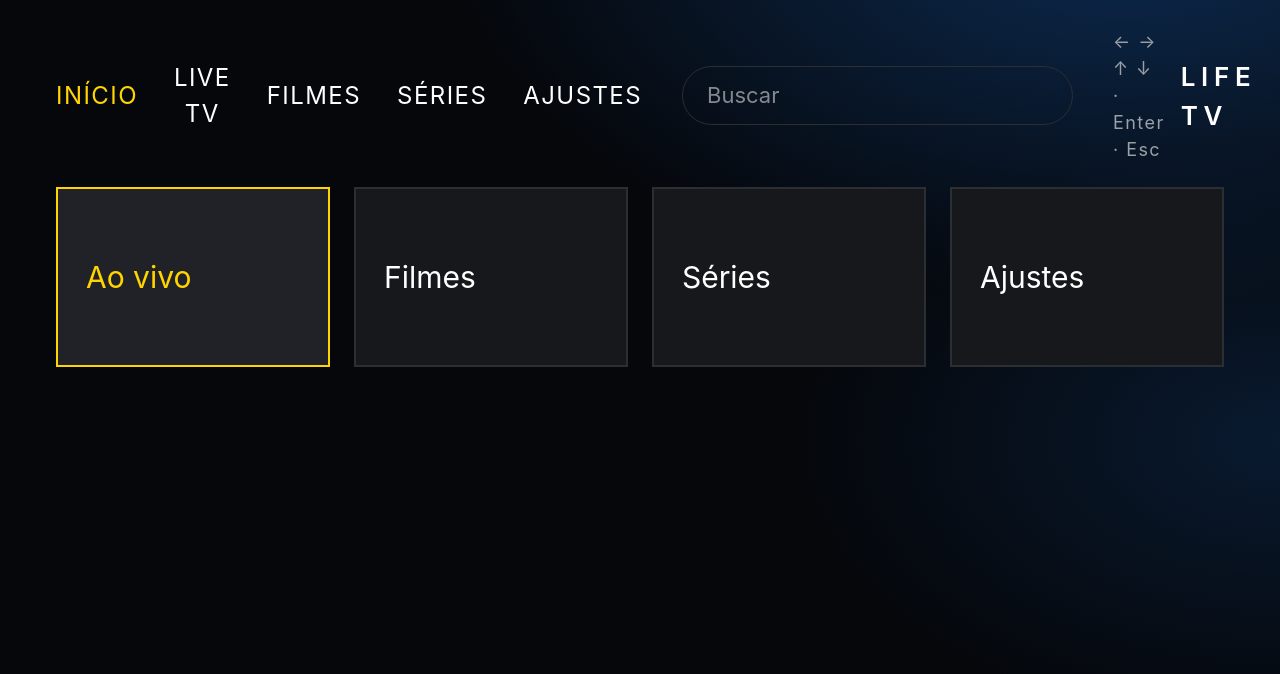
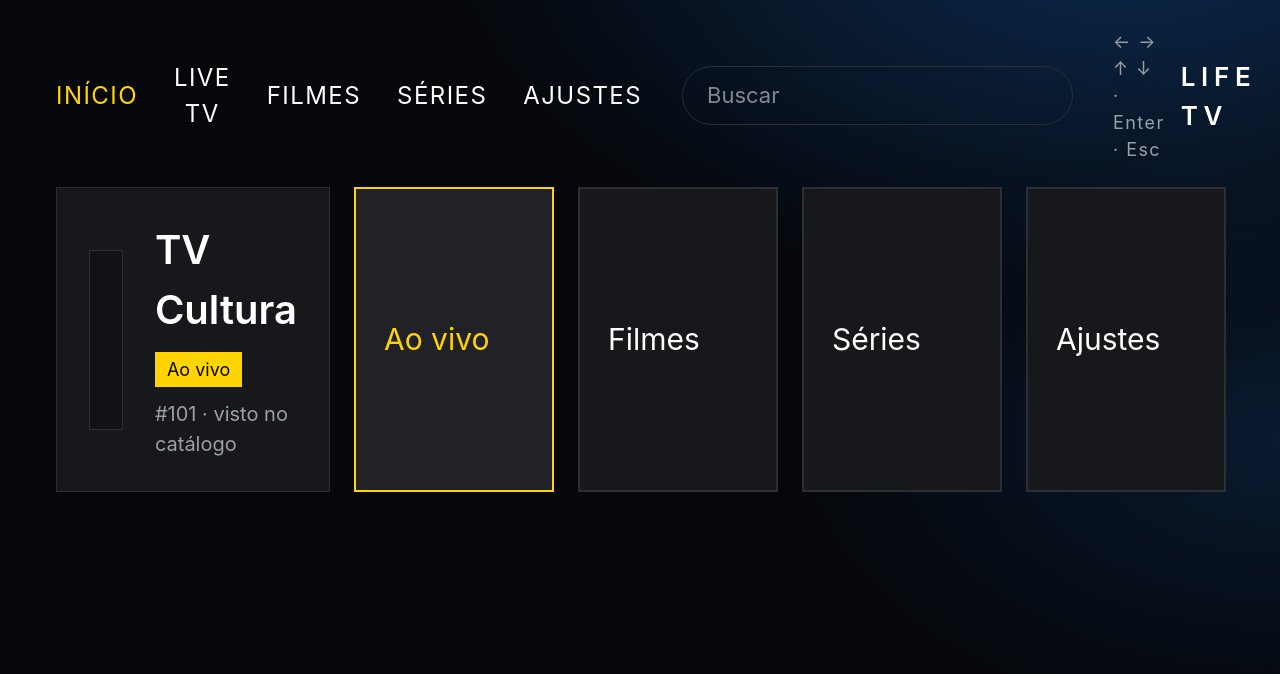
Before and after one commit to puppe1990/life-tv, a website with bundled scripts: page web/index.html in a window 1280 px wide. Built offline with nearby package versions, Linux system fonts and the light colour scheme.

Commit message:
feat: destaque na home e EPG de demonstração (#20)
- fakeXtreamPortal aceita shortEpg e seriesInfo (por stream/série)
- demo serve EPG do canal 101 e um episódio da série 401
- home mostra o primeiro item do último catálogo como destaque
  (nome, tipo e id) logo acima dos quatro tiles
- testes: demo→destaque, EPG/episódios no client e hero na view
- corrige Buffer no demo (quebrava no navegador e derrubava o app inteiro)

Co-authored-by: CommandCodeBot <noreply@commandcode.ai>

```diff
--- a/src/demoPortal.mjs
+++ b/src/demoPortal.mjs
@@ -1,4 +1,10 @@
 import { createFakeXtreamPortal } from './fakeXtreamPortal.mjs'
+
+/** base64 do texto: btoa no navegador, Buffer no Node. */
+function base64(text) {
+  if (typeof btoa === 'function') return btoa(text)
+  return Buffer.from(text, 'utf8').toString('base64')
+}
 
 export const DEMO_PLAYLIST = {
   kind: 'xc',
@@ -71,5 +77,26 @@ export function createDemoFetch() {
     ],
     seriesCategories: [{ category_id: '4', category_name: 'Drama', parent_id: 0 }],
     series: [{ series_id: 401, name: 'Capitães da Areia', category_id: '4', cover: '' }],
+    shortEpg: {
+      101: {
+        epg_listings: [
+          {
+            id: 1,
+            title: base64('Jornal da Cultura'),
+            description: base64('Notícias do dia'),
+            start: '2026-10-30 12:00:00',
+            end: '2026-10-30 13:00:00',
+            has_archive: 1,
+          },
+        ],
+      },
+    },
+    seriesInfo: {
+      401: {
+        episodes: {
+          1: [{ id: 9001, episode_num: 1, title: 'Primeiro', container_extension: 'mp4' }],
+        },
+      },
+    },
   })
 }
--- a/src/fakeXtreamPortal.mjs
+++ b/src/fakeXtreamPortal.mjs
@@ -12,6 +12,8 @@ function readAction(url) {
     username: parsed.searchParams.get('username'),
     password: parsed.searchParams.get('password'),
     action: parsed.searchParams.get('action'),
+    streamId: parsed.searchParams.get('stream_id'),
+    seriesId: parsed.searchParams.get('series_id'),
   }
 }
 
@@ -26,6 +28,8 @@ export function createFakeXtreamPortal({
   vodStreams = [],
   seriesCategories = [],
   series = [],
+  shortEpg = {},
+  seriesInfo = {},
   m3uText = '',
 }) {
   const tables = {
@@ -35,6 +39,10 @@ export function createFakeXtreamPortal({
     get_vod_streams: vodStreams,
     get_series_categories: seriesCategories,
     get_series: series,
+  }
+  const byId = {
+    get_short_epg: (req) => shortEpg[req.streamId] ?? { epg_listings: [] },
+    get_series_info: (req) => seriesInfo[req.seriesId] ?? { episodes: {} },
   }
   return async function fakeFetch(url) {
     const req = readAction(url)
@@ -48,6 +56,7 @@ export function createFakeXtreamPortal({
       return jsonOk({ user_info: { auth: 0, status: 'Disabled' }, server_info: {} })
     }
     if (!req.action) return jsonOk(login)
+    if (byId[req.action]) return jsonOk(byId[req.action](req))
     return jsonOk(tables[req.action] ?? [])
   }
 }
--- a/test/catalogView.test.mjs
+++ b/test/catalogView.test.mjs
@@ -125,3 +125,14 @@ test('abas marcam a ativa com a classe do amarelo', () => {
   assert.match(document.getElementById('tab-movies').className, /text-accent/)
   assert.equal(document.getElementById('tab-inicio').className.includes('text-accent'), false)
 })
+
+test('home mostra o destaque quando há item escolhido', () => {
+  state.featured = { kind: 'live', name: 'TV Cultura', id: 101 }
+  renderHome()
+  const hero = document.querySelector('#home article')
+  assert.ok(hero)
+  assert.match(hero.textContent, /TV Cultura/)
+  assert.match(hero.textContent, /Ao vivo/)
+  assert.equal(document.querySelectorAll('#home button').length, 4)
+  state.featured = null
+})
--- /dev/null
+++ b/test/sessionDemo.test.mjs
@@ -0,0 +1,33 @@
+import assert from 'node:assert/strict'
+import { beforeEach, test } from 'node:test'
+import { JSDOM } from 'jsdom'
+import { faker } from './factories.mjs'
+
+const dom = new JSDOM('<!doctype html><body><section id="home"></section></body>')
+globalThis.document = dom.window.document
+
+const { state } = await import('../web/state.mjs')
+const { startDemo } = await import('../web/session.mjs')
+
+beforeEach(() => {
+  faker.seed(58)
+  state.redraw = () => {}
+  state.featured = null
+})
+
+function settle() {
+  return new Promise((resolve) => setTimeout(resolve, 50))
+}
+
+test('demo pré-carrega o catálogo e destaca o primeiro canal', async () => {
+  startDemo()
+  await settle()
+  assert.equal(state.featured.kind, 'live')
+  assert.equal(state.featured.name, 'TV Cultura')
+})
+
+test('demo começa na home com o cliente pronto', () => {
+  startDemo()
+  assert.equal(state.shell.screen, 'home')
+  assert.ok(state.client)
+})
--- a/test/xtreamClient.test.mjs
+++ b/test/xtreamClient.test.mjs
@@ -1,6 +1,7 @@
 import assert from 'node:assert/strict'
 import { beforeEach, test } from 'node:test'
 import { createXtreamClient } from '../src/xtreamClient.mjs'
+import { createDemoFetch, DEMO_PLAYLIST } from '../src/demoPortal.mjs'
 import { createFakeXtreamPortal } from '../src/fakeXtreamPortal.mjs'
 import { liveStreamUrl } from '../src/xtreamUrls.mjs'
 import {
@@ -135,3 +136,18 @@ test('seriesCatalog usa series_id do faker', async () => {
   assert.equal(catalog.categories[0].items[0].id, series.series_id)
   assert.equal(catalog.categories[0].items[0].name, series.name)
 })
+
+test('demo entrega EPG curto do canal', async () => {
+  const client = createXtreamClient({ playlist: DEMO_PLAYLIST, fetch: createDemoFetch() })
+  const listings = await client.shortEpg(101)
+  assert.equal(listings.length, 1)
+  assert.equal(listings[0].title, 'Jornal da Cultura')
+  assert.equal(listings[0].hasArchive, true)
+})
+
+test('demo entrega episódios da série', async () => {
+  const client = createXtreamClient({ playlist: DEMO_PLAYLIST, fetch: createDemoFetch() })
+  const episodes = await client.seriesEpisodes(401)
+  assert.equal(episodes.length, 1)
+  assert.equal(episodes[0].extension, 'mp4')
+})
--- a/web/catalogView.mjs
+++ b/web/catalogView.mjs
@@ -26,11 +26,36 @@ const TAB_SCREENS = {
 }
 
 /** Home, abas e catálogo em três colunas (categorias, itens, detalhe). */
+
+const FEATURED_KIND = { live: 'Ao vivo', movies: 'Filme', series: 'Série' }
+
+function renderFeatured() {
+  const featured = state.featured
+  if (!featured) return []
+  const card = el('article', 'flex items-center gap-8 border border-line bg-panel p-8')
+  card.append(el('div', 'h-[180px] w-[130px] border border-line bg-well'))
+  const info = el('div', 'grid gap-3')
+  info.append(el('h2', 'm-0 text-[40px] font-semibold', featured.name))
+  info.append(
+    el(
+      'span',
+      'w-fit bg-accent px-3 py-1 text-[18px] text-void',
+      FEATURED_KIND[featured.kind] ?? '',
+    ),
+  )
+  info.append(
+    el('p', 'm-0 max-w-[70ch] text-[20px] text-mute', `#${featured.id} · visto no catálogo`),
+  )
+  card.append(info)
+  return [card]
+}
+
 export function renderHome() {
   const root = byId('home')
   root.hidden = state.shell.screen !== 'home'
   if (root.hidden) return
-  root.replaceChildren(
+  const tiles = el('div', 'grid grid-cols-[repeat(4,minmax(200px,1fr))] gap-6')
+  tiles.append(
     ...HOME_TILES.map((tile) => {
       const button = el('button', tileClass(tile.id === state.shell.homeId), tile.label)
       button.type = 'button'
@@ -39,6 +64,7 @@ export function renderHome() {
       return button
     }),
   )
+  root.replaceChildren(...renderFeatured(), tiles)
 }
 
 /** Marca a aba ativa pelo estado atual. */
--- a/web/session.mjs
+++ b/web/session.mjs
@@ -73,14 +73,19 @@ export async function withRotation(run) {
   }
 }
 
+/** Guarda o primeiro item do catálogo como destaque da home. */
+export function featureFirst(kind, catalog) {
+  const item = catalog?.categories?.[0]?.items?.[0]
+  if (item) state.featured = { kind, name: item.name, id: item.id }
+}
+
 /** Carrega o catálogo com rotação de portal. */
 export async function fillCatalog() {
   try {
     clearError()
-    state.shell = bindCatalog(
-      state.shell,
-      await withRotation(() => catalogFor(state.shell.catalogKind)),
-    )
+    const catalog = await withRotation(() => catalogFor(state.shell.catalogKind))
+    featureFirst(state.shell.catalogKind, catalog)
+    state.shell = bindCatalog(state.shell, catalog)
   } catch (error) {
     setError(error.message)
   }
@@ -92,6 +97,13 @@ export function startDemo() {
   clearError()
   state.shell = createTvShell()
   state.redraw()
+  state.client
+    .liveCatalog()
+    .then((catalog) => {
+      featureFirst('live', catalog)
+      state.redraw()
+    })
+    .catch(() => {})
 }
 
 /** Valida, guarda e ativa a playlist do formulário. */
--- a/web/state.mjs
+++ b/web/state.mjs
@@ -6,6 +6,7 @@ export const state = {
   client: null,
   errorText: '',
   series: { key: '', url: '' },
+  featured: null,
   epg: { key: '', listings: [] },
   redraw: () => {},
 }
```
Also changed, not shown: web/style.css.
